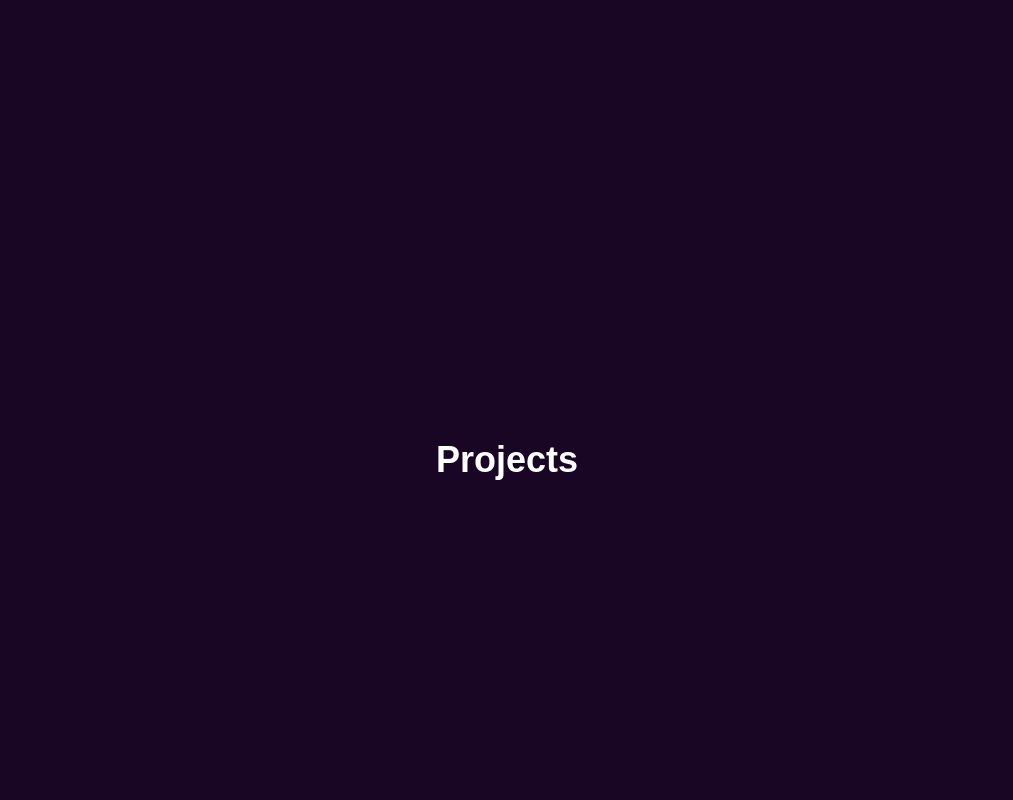
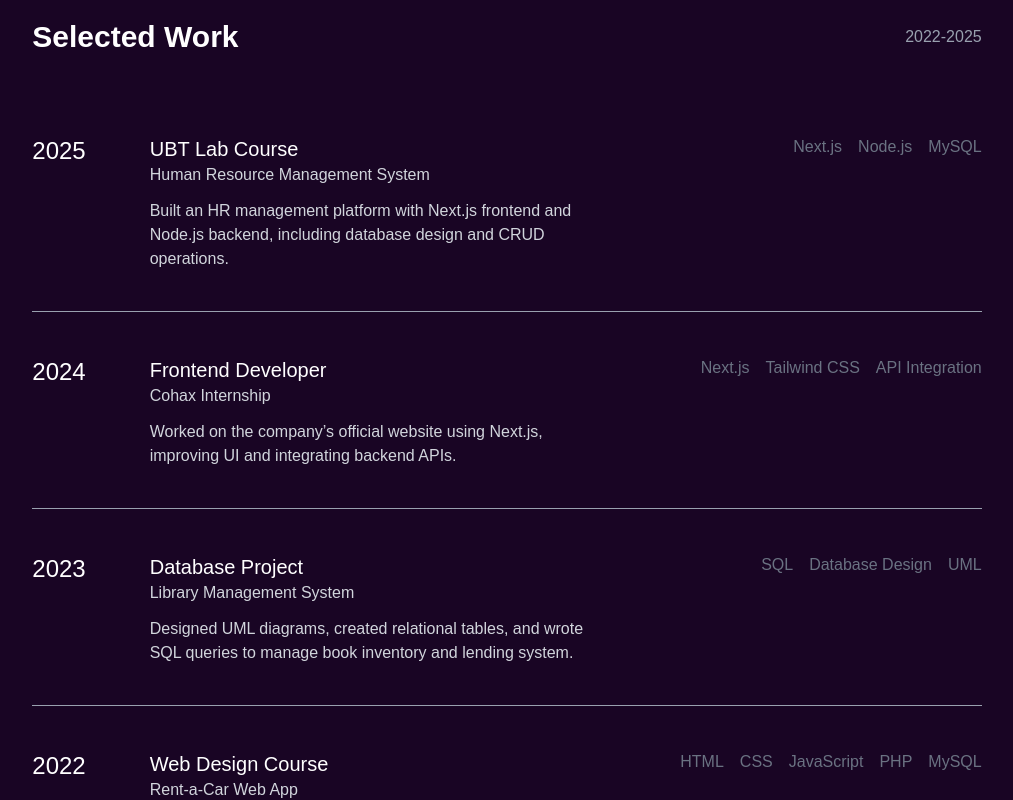
Before and after one commit to rinesaahmedi/my-portofolio, a Next.js app: page / in a window 1280 px wide. Shown: the part 1540-2340 px from the top of the page, without its empty margins (133-1146 px from the left). Built offline with nearby package versions, Linux system fonts and the light colour scheme.

Commit message:
created the projects part

```diff
--- a/src/components/sections/Hero.jsx
+++ b/src/components/sections/Hero.jsx
@@ -3,7 +3,7 @@ import Section from "../Section";
 export default function Hero({ id }) {
   return (
     <Section id={id}>
-      <div className="flex flex-col items-start justify-center px-8">
+      <div className="flex flex-col px-8">
         <p className="uppercase text-sm tracking-widest text-gray-400 mb-2">
           Portfolio / 2025
         </p>
--- a/src/components/sections/Projects.jsx
+++ b/src/components/sections/Projects.jsx
@@ -1,10 +1,66 @@
 import Section from "../Section";
 
 export default function Projects({ id }) {
+  const works = [
+    {
+      year: "2025",
+      title: "Human Resource Management System",
+      role: "UBT Lab Course",
+      description:
+        "Built an HR management platform with Next.js frontend and Node.js backend, including database design and CRUD operations.",
+      tech: ["Next.js", "Node.js", "MySQL"],
+    },
+    {
+      year: "2024",
+      title: "Cohax Internship",
+      role: "Frontend Developer",
+      description:
+        "Worked on the company’s official website using Next.js, improving UI and integrating backend APIs.",
+      tech: ["Next.js", "Tailwind CSS", "API Integration"],
+    },
+    {
+      year: "2023",
+      title: "Library Management System",
+      role: "Database Project",
+      description:
+        "Designed UML diagrams, created relational tables, and wrote SQL queries to manage book inventory and lending system.",
+      tech: ["SQL", "Database Design", "UML"],
+    },
+    {
+      year: "2022",
+      title: "Rent-a-Car Web App",
+      role: "Web Design Course",
+      description:
+        "First personal project with HTML, CSS, JavaScript, PHP, and MySQL",
+      tech: ["HTML", "CSS", "JavaScript", "PHP", "MySQL"],
+    },
+  ];
   return (
     <Section id={id}>
-      <div className="text-center space-y-4">
-        <h2 className="text-4xl font-bold">Projects</h2>
+      <div className="max-w-full flex flex-col">
+        <div className="flex justify-between items-center mb-20">
+          <h2 className="text-3xl font-bold">Selected Work</h2>
+          <h5 className="text-gray-400">2022-2025</h5>
+        </div>
+        <div className="space-y-11 divide-y divide-gray-400">
+          {works.map((work, index) => (
+            <div key={index} className="flex justify-between gap-16 pb-10">
+              <p className="text-2xl">{work.year}</p>
+              <div className="max-w-md">
+                <h4 className="text-xl">{work.role}</h4>
+                <p className="text-gray-300">{work.title}</p>
+                <p className="text-gray-300 mt-3">{work.description}</p>
+              </div>
+              <div className="flex justify-end min-w-xs gap-4 text-gray-500">
+                {work.tech.map((tech, i) => (
+                  <span key={i} className="">
+                    {tech}
+                  </span>
+                ))}
+              </div>
+            </div>
+          ))}
+        </div>
       </div>
     </Section>
   );
```
